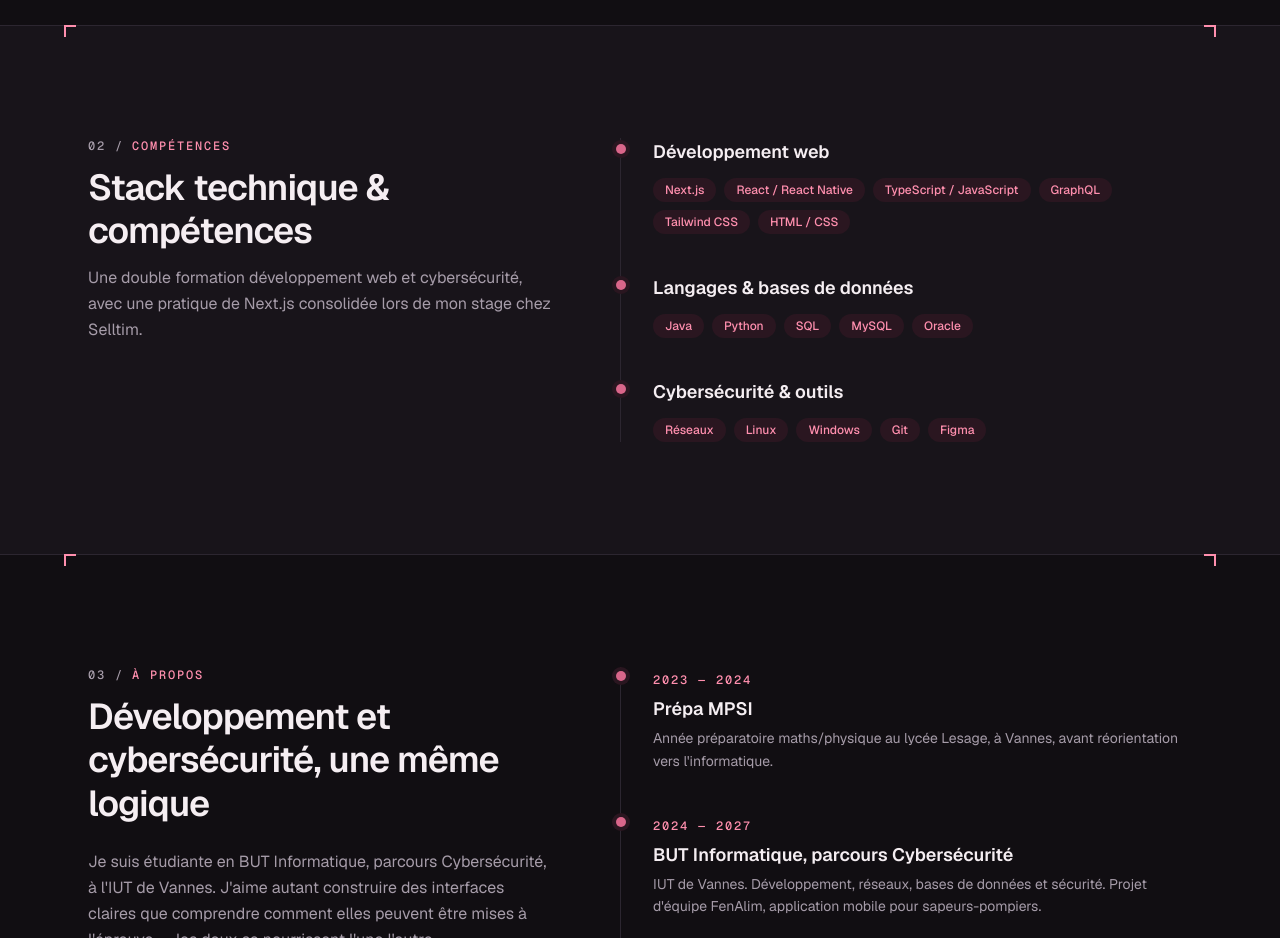
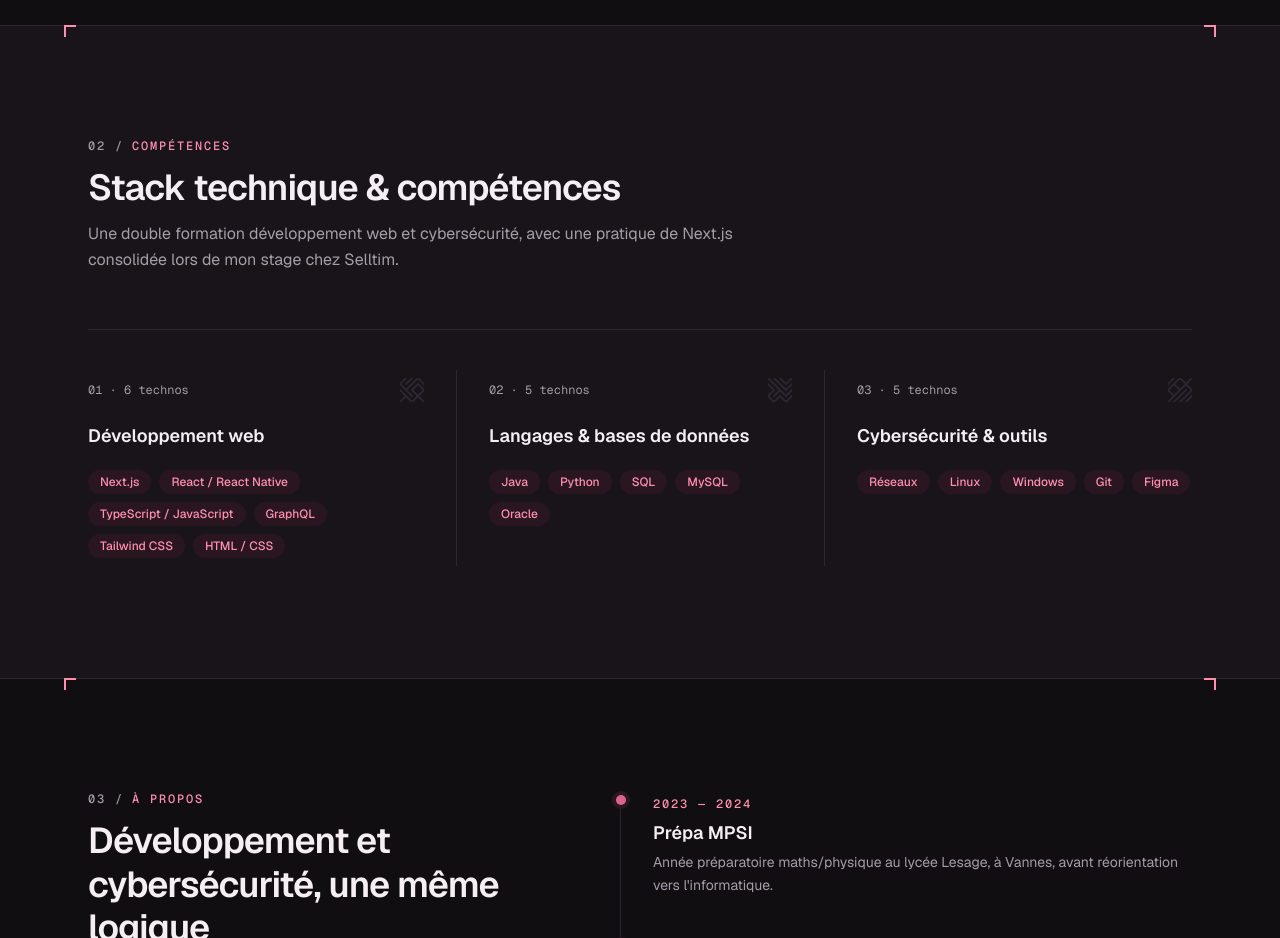
Before and after one commit to Emmalejalle/portfolio, a Next.js app: page / in a window 1280 px wide. Shown: the part 2360-3298 px from the top of the page. Built offline with nearby package versions, Linux system fonts and the light colour scheme.

Commit message:
update skills section

```diff
--- /dev/null
+++ b/src/components/sections/SkillColumn.tsx
@@ -0,0 +1,41 @@
+"use client";
+
+import { useRef } from "react";
+import { Badge } from "@/components/ui/Badge";
+import { Decrypt, type DecryptHandle } from "@/components/ui/Decrypt";
+import { Fingerprint } from "@/components/ui/Fingerprint";
+import type { SkillCategory } from "@/lib/data";
+
+// Une catégorie de compétences : au survol, l'empreinte rosit et le titre se décrypte.
+export function SkillColumn({ category, index }: { category: SkillCategory; index: number }) {
+  const title = useRef<DecryptHandle>(null);
+
+  return (
+    <li
+      onMouseEnter={() => title.current?.run()}
+      className={`group flex flex-col gap-5 py-8 md:px-8 md:py-2 md:first:pl-0 md:last:pr-0 ${
+        index > 0 ? "border-t border-border md:border-t-0 md:border-l" : ""
+      }`}
+    >
+      <div className="flex items-center justify-between">
+        <span className="font-mono text-xs text-foreground-muted">
+          0{index + 1} · {category.skills.length} technos
+        </span>
+        <Fingerprint
+          seed={category.label}
+          cells={4}
+          strokeWidth={0.3}
+          className="h-6 w-6 text-border transition-colors duration-300 group-hover:text-accent-ink"
+        />
+      </div>
+      <h3 className="type-subtitle">
+        <Decrypt ref={title} text={category.label} />
+      </h3>
+      <div className="flex flex-wrap gap-2">
+        {category.skills.map((skill) => (
+          <Badge key={skill}>{skill}</Badge>
+        ))}
+      </div>
+    </li>
+  );
+}
--- a/src/components/sections/Skills.tsx
+++ b/src/components/sections/Skills.tsx
@@ -1,12 +1,11 @@
 import { Section } from "@/components/layout/Section";
 import { SectionHeading } from "@/components/ui/SectionHeading";
-import { Badge } from "@/components/ui/Badge";
 import { skillCategories } from "@/lib/data";
+import { SkillColumn } from "./SkillColumn";
 
 export function Skills() {
   return (
     <Section id="competences" tone="surface">
-      <div className="grid gap-16 lg:grid-cols-[0.9fr_1.1fr]">
       <SectionHeading
         index="02"
         eyebrow="Compétences"
@@ -14,22 +13,11 @@ export function Skills() {
         description="Une double formation développement web et cybersécurité, avec une pratique de Next.js consolidée lors de mon stage chez Selltim."
       />
 
-        <ol className="relative flex flex-col gap-10 border-l border-border pl-8">
-          {skillCategories.map((category) => (
-            <li key={category.label} className="relative">
-              <span className="absolute -left-9.25 top-1.5 h-2.5 w-2.5 rounded-full bg-accent-strong ring-4 ring-accent-soft" />
-              <h3 className="type-subtitle">
-                {category.label}
-              </h3>
-              <div className="mt-3 flex flex-wrap gap-2">
-                {category.skills.map((skill) => (
-                  <Badge key={skill}>{skill}</Badge>
+      <ul className="mt-14 grid border-t border-border pt-10 md:grid-cols-3">
+        {skillCategories.map((category, index) => (
+          <SkillColumn key={category.label} category={category} index={index} />
         ))}
-              </div>
-            </li>
-          ))}
-        </ol>
-      </div>
+      </ul>
     </Section>
   );
 }
```
Lines whose indentation alone changed are shown as unchanged.
